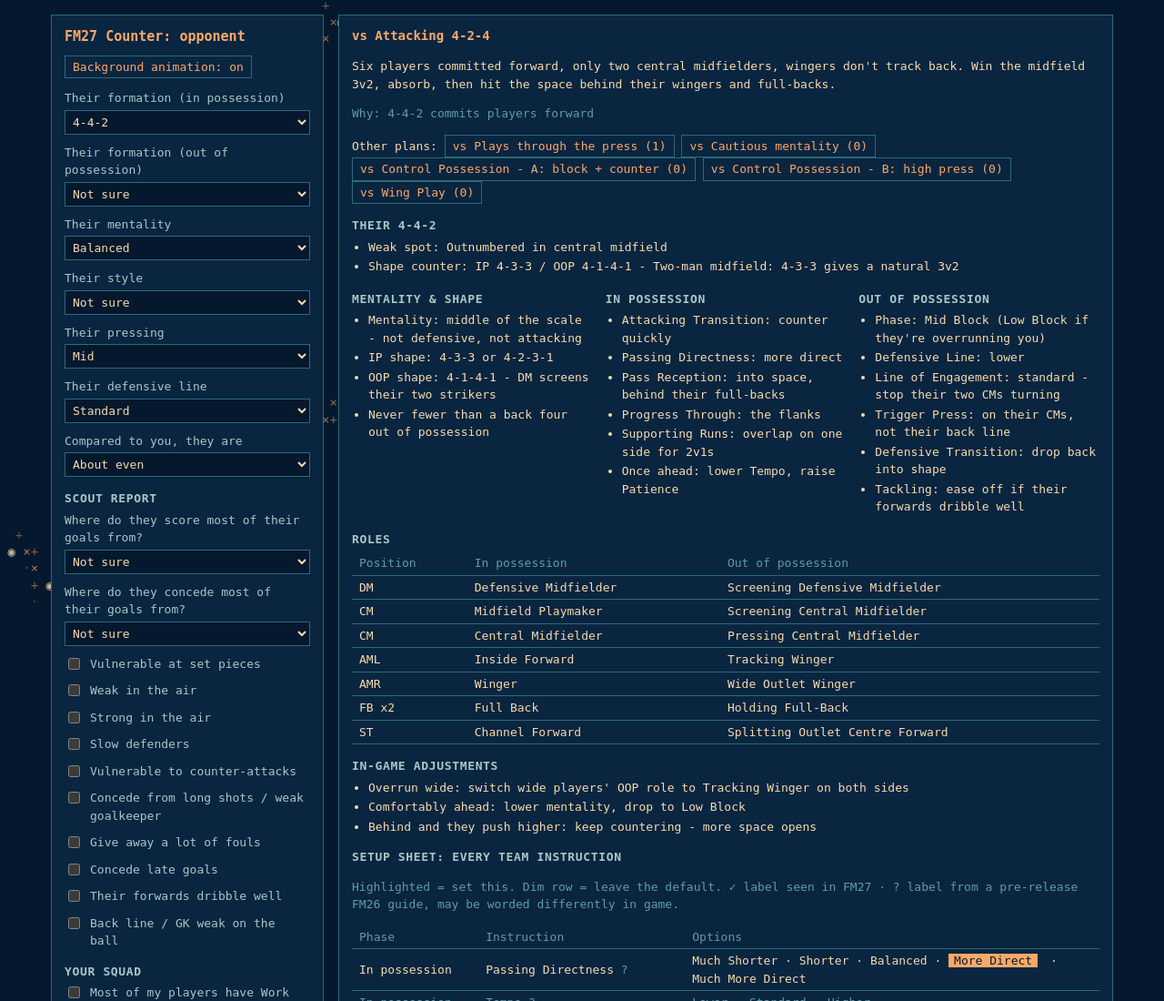
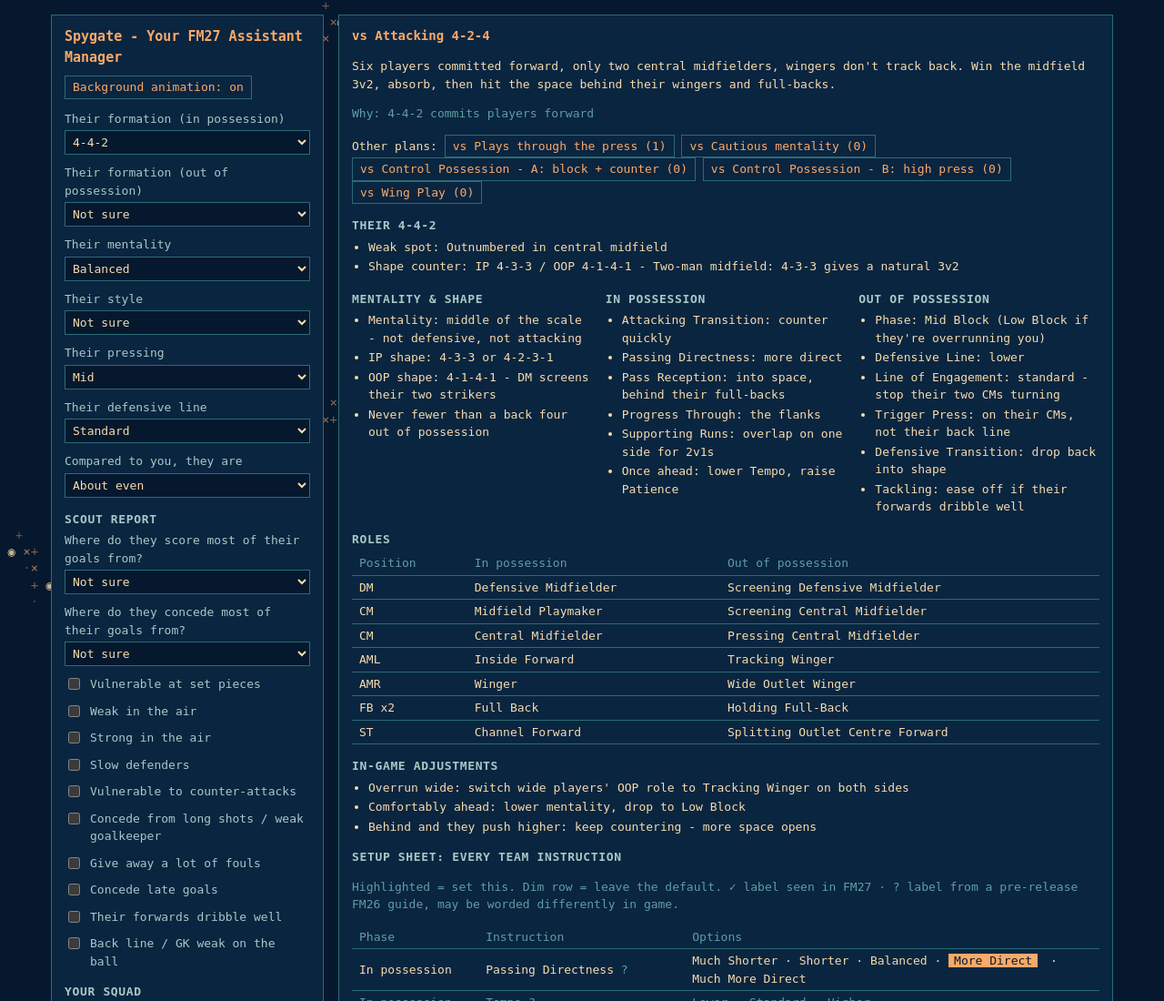
Before and after one commit to okusezu/fm27-counter, a plain HTML site: page index.html in a window 1280 px wide. Shown: the top 1100 px of the page at 91% size. Drawn offline with Linux system fonts and the light colour scheme.

Commit message:
Rename to Spygate - Your FM27 Assistant Manager
Co-Authored-By: Claude Opus 5.5 <noreply@anthropic.com>

```diff
--- a/index.html
+++ b/index.html
@@ -1,6 +1,6 @@
 <!doctype html>
 <html lang="en"><head><meta charset="utf-8"><meta name="viewport" content="width=device-width,initial-scale=1">
-<title>FM27 Counter</title>
+<title>Spygate - Your FM27 Assistant Manager</title>
 <style>
 /* Terminal look, same Omarchy palette as the staff tool. */
 :root{--bg:#05182e;--bg-lift:#0a2540;--ink:#f6dcac;--soft:#a7c9c6;--muted:#5f9ea3;--line:#2a6b78;--accent:#faa968;--warn:#e97b3c;--cyan:#8cbfb8;
@@ -30,7 +30,7 @@ th,td{text-align:left;padding:3px 8px;border-bottom:1px solid var(--line)}th{col
 <canvas id="bg" aria-hidden="true"></canvas>
 <main>
 <form class="box" id="form" onsubmit="return false">
-  <h1>FM27 Counter: opponent</h1>
+  <h1>Spygate - Your FM27 Assistant Manager</h1>
   <button type="button" id="bgToggle" aria-pressed="true" style="margin:-4px 0 12px">Background animation: on</button>
   <label>Their formation (in possession)<select name="formation"></select></label>
   <label>Their formation (out of possession)<select name="oopShape"></select></label>
```
Also changed, not shown: screenshots/overview.png, 1 other file.
